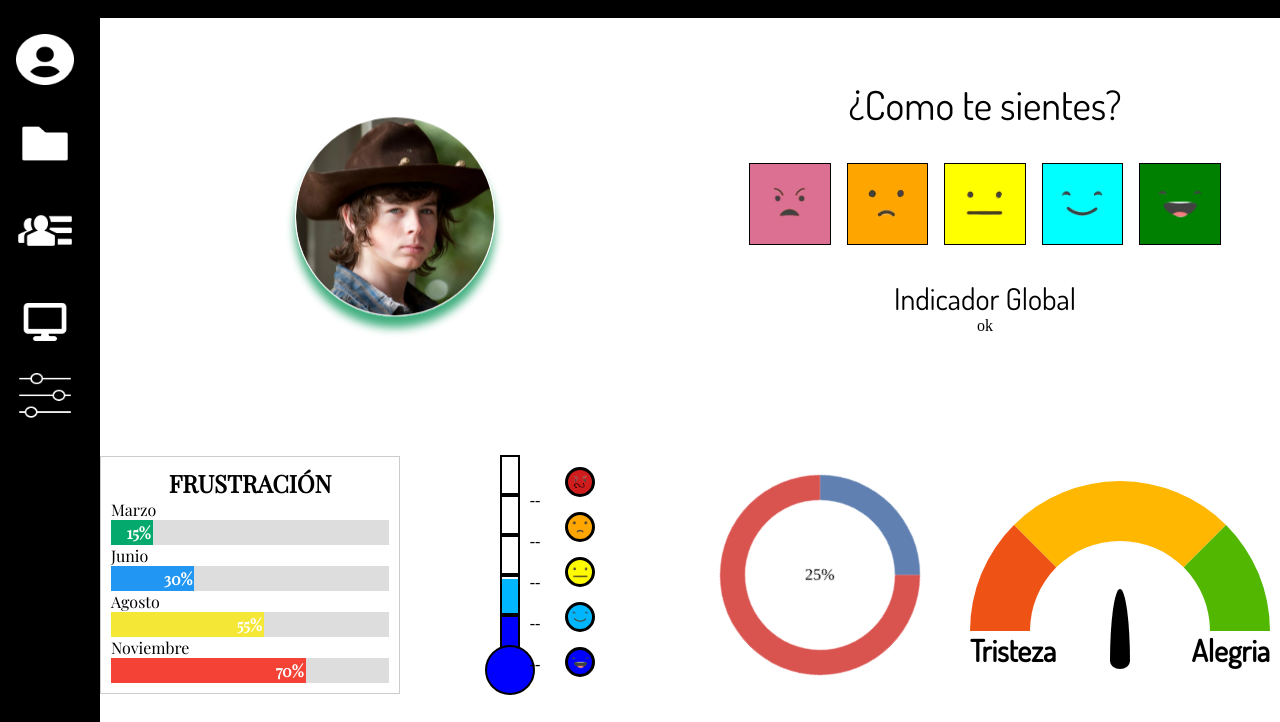
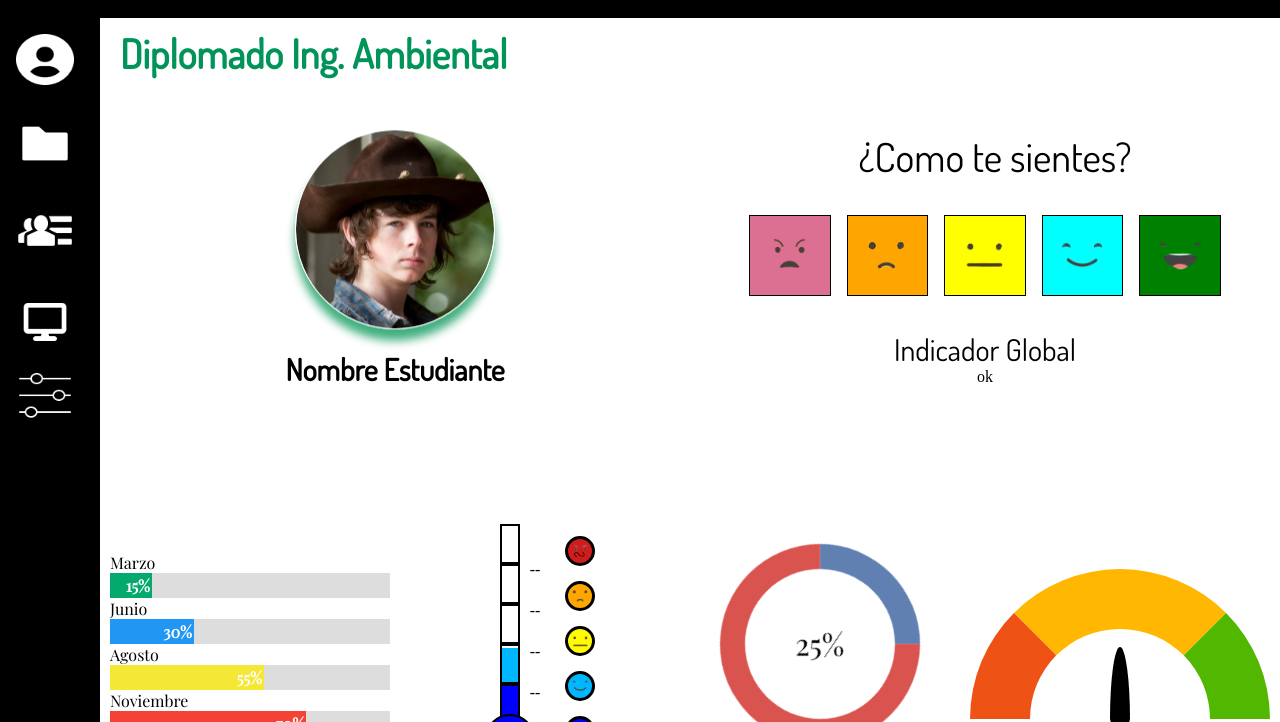
Before and after one commit to dericksaa/fundacion_semilla, a plain HTML site: page animaciones.html in a window 1280 px wide. Shown: the part 78-800 px from the top of the page. Drawn offline with nearby package versions, Linux system fonts and the light colour scheme.

Commit message:
pagina terminada

```diff
--- a/animaciones.css
+++ b/animaciones.css
@@ -21,7 +21,7 @@
     grid-template-columns: repeat(2, 1fr);
     justify-content: center;
     align-items: center;
-    padding-top: 5%;
+    padding-top: 1%;
 }
 
 @media(max-width:850px){
@@ -36,7 +36,7 @@
     grid-template-columns: repeat(4, 1fr);
     justify-content: center;
     align-items: center;
-    padding-top: 10%;
+    padding-top: 9%;
 }
 
 @media(max-width:1180px){
@@ -54,6 +54,19 @@
 
 /**TITULO**/
 
+h2{
+    font-family: var(--titulos);
+    font-size: 40px;
+    color: var(--verde_oscuro);
+    padding-left: 20px;
+    padding-top: 10px;
+}
+
+@media(max-width:522px){
+    h2{
+        font-size: 30px;
+    }
+}
 
 /**FOTO ESTUDIANTE**/
 .a_container{
@@ -64,6 +77,11 @@
 	justify-content: center;
 	align-items: center;
 }
+
+.a_container h3{
+    padding-top: 30px;
+}
+
 .a_img_perfil_anim{
 	width: 200px;
 	height: 200px;
@@ -109,6 +127,7 @@
     font-family: var(--titulos);
     font-size: 40px;
     font-weight: 400;
+    color: black;
 }
 
 .s_indi_global h3{
@@ -223,13 +242,12 @@
 
 .frustracion{
     width: 300px;
-    border: 1px solid #ccc;
+    /* border: 1px solid #ccc; */
     padding: 10px;
     font-family: var(--textos);
 }
-.frustracion h2{
+.frustracion h3{
     text-align: center;
-
 }
 .container{
     width: 100%;
@@ -252,22 +270,22 @@
 .marzo{
 
     background-color: #04aa6d;
-    animation: fillmarzo 2s forwards;
+    animation: fillmarzo 4s forwards;
 }
 .junio{
 
     background-color: #2196f3;
-    animation: filljunio 2s forwards;
+    animation: filljunio 4s forwards;
 }
 .agosto{
 
     background-color: #f4e736;
-    animation: fillagosto 2s forwards;
+    animation: fillagosto 4s forwards;
 }
 .noviembre{
 
     background-color: #f44336;
-    animation: fillnov 2s forwards;
+    animation: fillnov 4s forwards;
 }
 @keyframes fillmarzo{
     0%{width: 0;}
@@ -287,11 +305,16 @@
 }
 
 /**MIEDO**/
+
+.s_miedo h3{
+    text-align: center;
+    padding-bottom: 40px;
+}
+
 .a_indicador_miedo{
 	display: flex;
 	justify-content: center;
 	align-items: center;
-    padding-bottom: 40px;
 
 }
 
@@ -517,6 +540,7 @@
 
 .s_enojo{
     display: flex;
+    flex-direction: column;
     width: 100%;
     justify-content: center;
     align-items: center;
@@ -557,6 +581,8 @@
 
 .circulo_s p{
     transform: rotate(-45deg);
+    font-family: var(--textos);
+    font-size: 30px;
 }
 
 
@@ -588,7 +614,7 @@
     height: 80px;
     background-color: black;
     position: absolute;
-    bottom: 40px;
+    bottom: 70px;
     left: 0;
     right: 0;
     margin: 0 auto;
@@ -622,7 +648,7 @@
     justify-content: space-between;
 }
 
-.s_texto h3{
+h3{
     font-family: var(--titulos);
     font-size: 30px;
 }
--- a/animaciones.html
+++ b/animaciones.html
@@ -53,6 +53,8 @@
 
       <!-- /**TITULO**/ -->
 
+    <h2> Diplomado Ing. Ambiental </h2>
+
     <div class="DERECHA_SUPERIOR">
       <!-- /**FOTO ESTUDIANTE**/ -->
       <div class="a_container">
@@ -61,6 +63,7 @@
                 <img class= "a_img_perfil" src="./IMAGENES/foto_perfil_1-removebg-preview (2).png" alt="" />
             </a>
         </div>
+        <h3>Nombre Estudiante</h3>
       </div>
 
 
@@ -110,7 +113,6 @@
       <div class="columna">
 
         <div class="frustracion">
-          <h2>FRUSTRACIÓN</h2>
           <p>Marzo</p>
           <div class="container">
             <div class="mes marzo">15%</div>
@@ -127,12 +129,13 @@
           <div class="container">
             <div class="mes noviembre">70%</div>
           </div>
+          <h3>frustración</h3>
         </div>
       </div>
 
 
       <!-- /**MIEDO**/ -->
-
+      <div class="s_miedo">
         <div class="a_indicador_miedo">
 
           <div class="a_termometro">
@@ -190,7 +193,8 @@
                 <img src="./IMAGENES/carita5.png" alt="">
               </div>
           </div>
-
+        </div>
+        <h3>Miedo</h3>
       </div>
 
 
@@ -199,6 +203,7 @@
         <div class="circulo_s">
           <p>25%</p>
         </div>
+        <h3>Enojo</h3>
       </div>
 
 
--- a/estilo.css
+++ b/estilo.css
@@ -247,6 +247,20 @@ a{
 
 /**LISTA**/
 
+h2{
+    font-family: var(--titulos);
+    font-size: 40px;
+    color: var(--verde_oscuro);
+    padding-left: 20px;
+    padding-top: 10px;
+}
+
+@media(max-width:522px){
+    h2{
+        font-size: 30px;
+    }
+}
+
 .s_lista{
     display: flex;
 }
@@ -254,12 +268,11 @@ a{
 /* estudiantes */
 
 .a_dip1_users_list{
-    width: 40%;
+    width: 100%;
     margin: 0 auto;
     display: flex;
     flex-direction: column;
     margin-top: 50px;
-    justify-content: center;
 }
 
 .a_elem_dip1{
```
Also changed, not shown: index.html (+3 -2 lines), lista.html (+2 -2 lines). Lines whose indentation alone changed are shown as unchanged.
